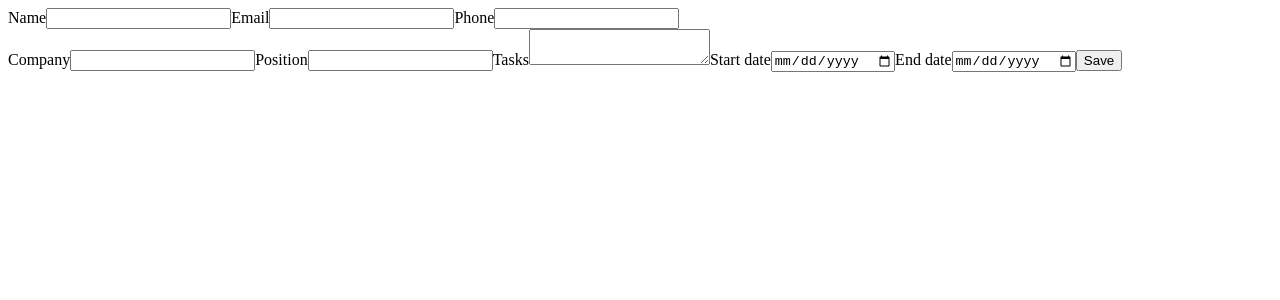
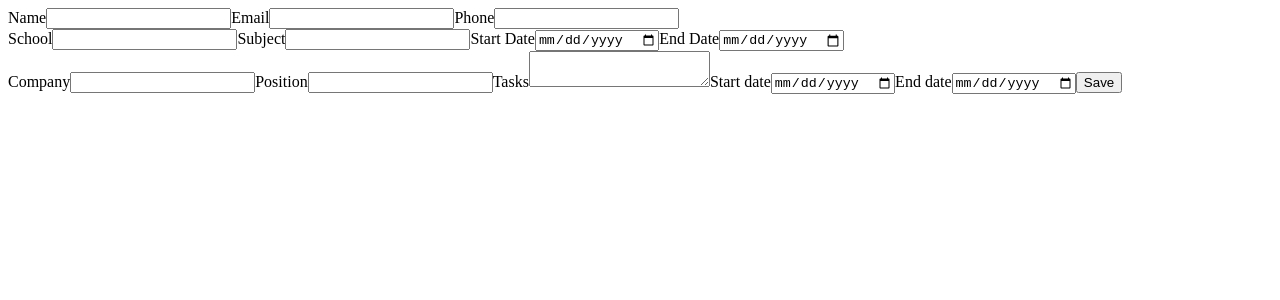
Before and after one commit to gband85/cv-project, a React (Create React App) app: page / in a window 1280 px wide. Shown: the top 300 px of the page. Built offline with nearby package versions, Linux system fonts and the light colour scheme; the HTML template or start-up script is replaced by a standard one.

Commit message:
add education component to main app

```diff
--- a/src/App.js
+++ b/src/App.js
@@ -44,6 +44,7 @@ class App extends Component {
   return (
     <div>
 <General handleChange={this.handleChange}/>
+<Education handleChange={this.handleChange}/>
 <Profession handleChange={this.handleChange}/>
     </div>
   );
```
